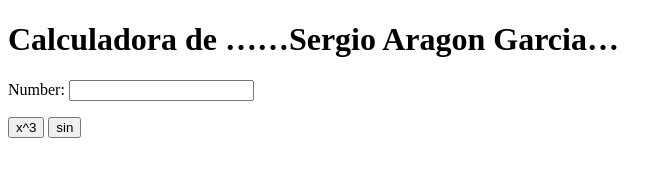
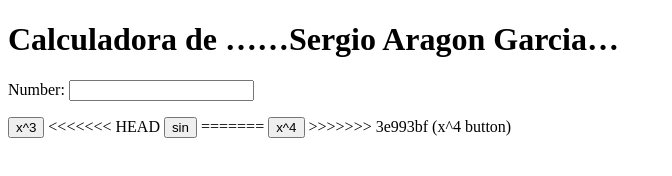
Before and after one commit to Agsergio04/my_calculator2, a plain HTML site: page index.html in a window 1280 px wide. Shown: the whole page, without its empty margins (0-672 px from the left). Drawn offline with Linux system fonts and the light colour scheme.

```diff
--- a/index.html
+++ b/index.html
@@ -10,16 +10,26 @@
         <input type="text" id="n1">
         <p>
             <button onclick="cube()"> x^3 </button>
+<<<<<<< HEAD
             <button onclick="sine()"> sin </button>
+=======
+            <button onclick="power_4()"> x^4</button>
+>>>>>>> 3e993bf (x^4 button)
         </p>
         <script type="text/javascript">
             function cube() {
                 var num = document.getElementById("n1");
                 num.value = Math.pow(num.value, 3);
             }
+<<<<<<< HEAD
             function sine() {
                 var num = document.getElementById("n1");
                 num.value = Math.sin(num.value);
+=======
+            function power_4() {
+                var num = document.getElementById("n1");
+                num.value = Math.pow(num.value, 4);
+>>>>>>> 3e993bf (x^4 button)
             }
         </script>
     </body>
```
